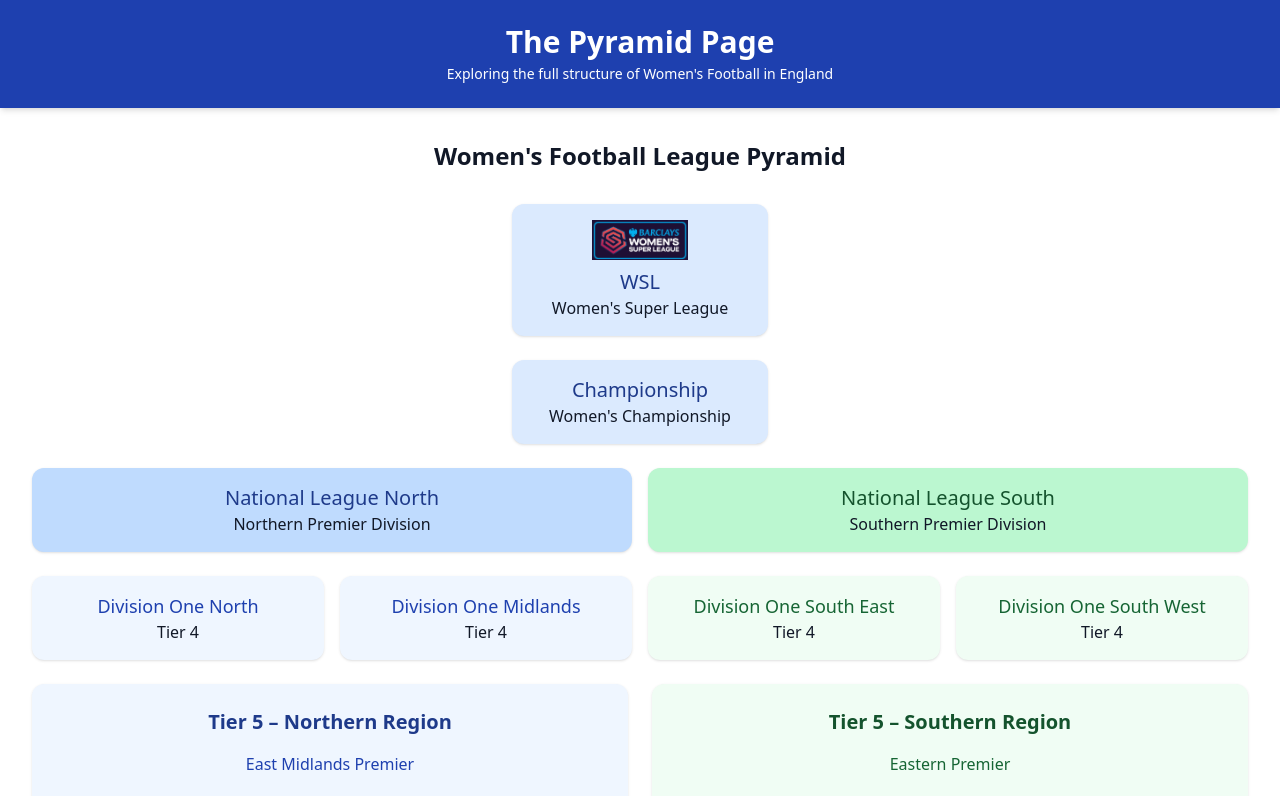
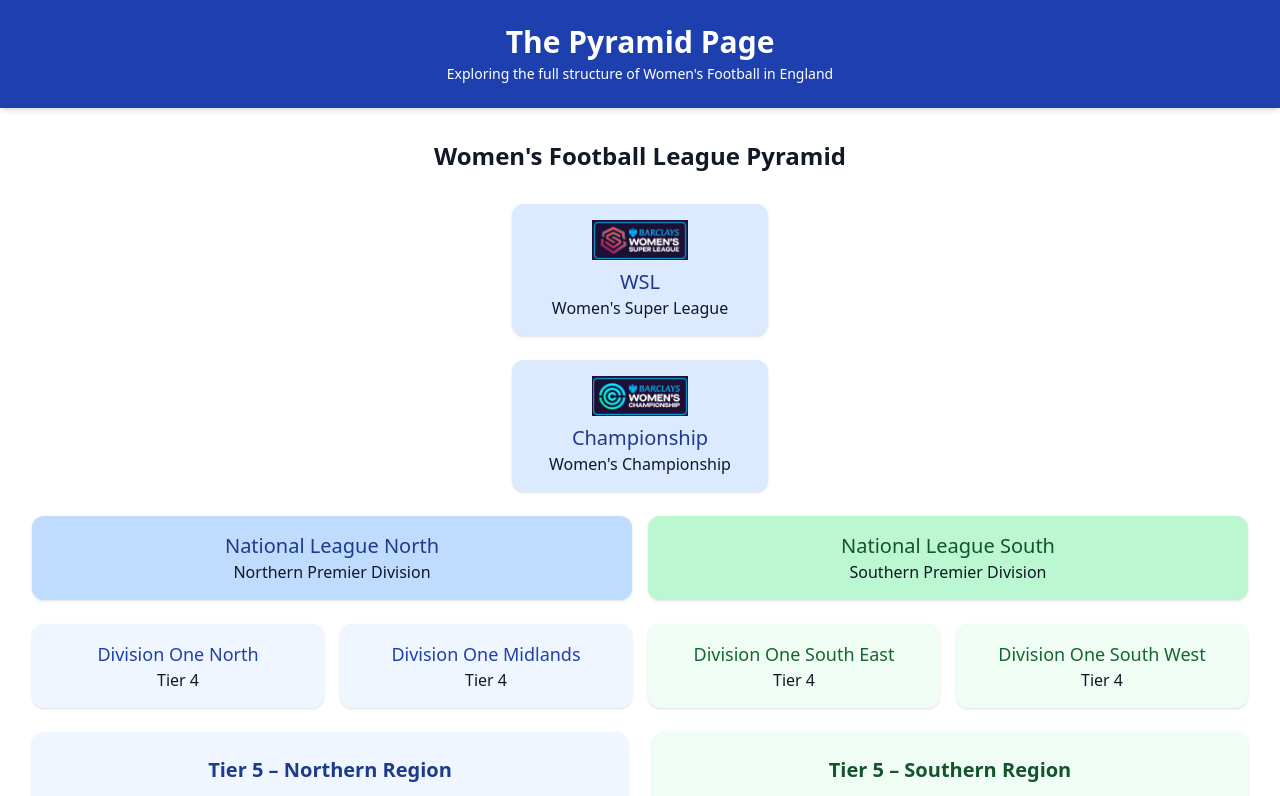
Before and after one commit to jhickey011/the-pyramid-page, a Next.js app: page / in a window 1280 px wide. Shown: the top 796 px of the page. Built offline with nearby package versions, Linux system fonts and the light colour scheme.

Commit message:
Update page.tsx

```diff
--- a/app/page.tsx
+++ b/app/page.tsx
@@ -21,6 +21,7 @@ export default function Home() {
         {/* Row 2: Championship */}
         <div className="grid grid-cols-1 place-items-center mb-6">
           <a href="/leagues/championship" className="bg-blue-100 hover:bg-blue-200 transition rounded-xl shadow p-4 w-64 text-center">
+            <img src="/logos/championship.png" alt="Championship Logo" className="mx-auto mb-2 h-10" />
             <h3 className="text-xl font-medium text-blue-900">Championship</h3>
             <p>Women's Championship</p>
           </a>
```
